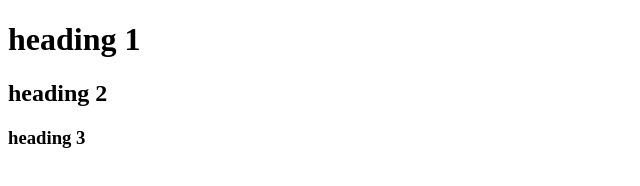
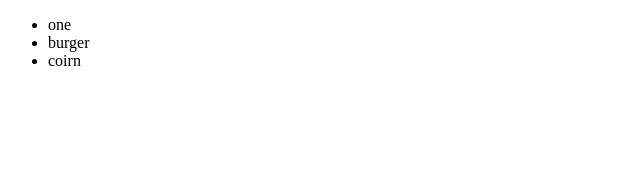
Before and after one commit to cesarnoe93/solomun, a plain HTML site: page html-css/005_essentials-tags/03_unordered-list-element/index.html in a window 1280 px wide. Shown: the whole page, without its empty margins (0-640 px from the left). Drawn offline with Linux system fonts and the light colour scheme.

Commit message:
005-03 file modification

```diff
--- a/html-css/005_essentials-tags/03_unordered-list-element/index.html
+++ b/html-css/005_essentials-tags/03_unordered-list-element/index.html
@@ -6,9 +6,12 @@
   </head>
   <body>
 
-  <h1>heading 1</h1>
-  <h2>heading 2</h2>
-  <h3>heading 3</h3>
+<ul>
+  <li>one</li>
+  <li>burger</li>
+  <li>coirn</li>
+</ul>
+
 
   </body>
 </html>
```
